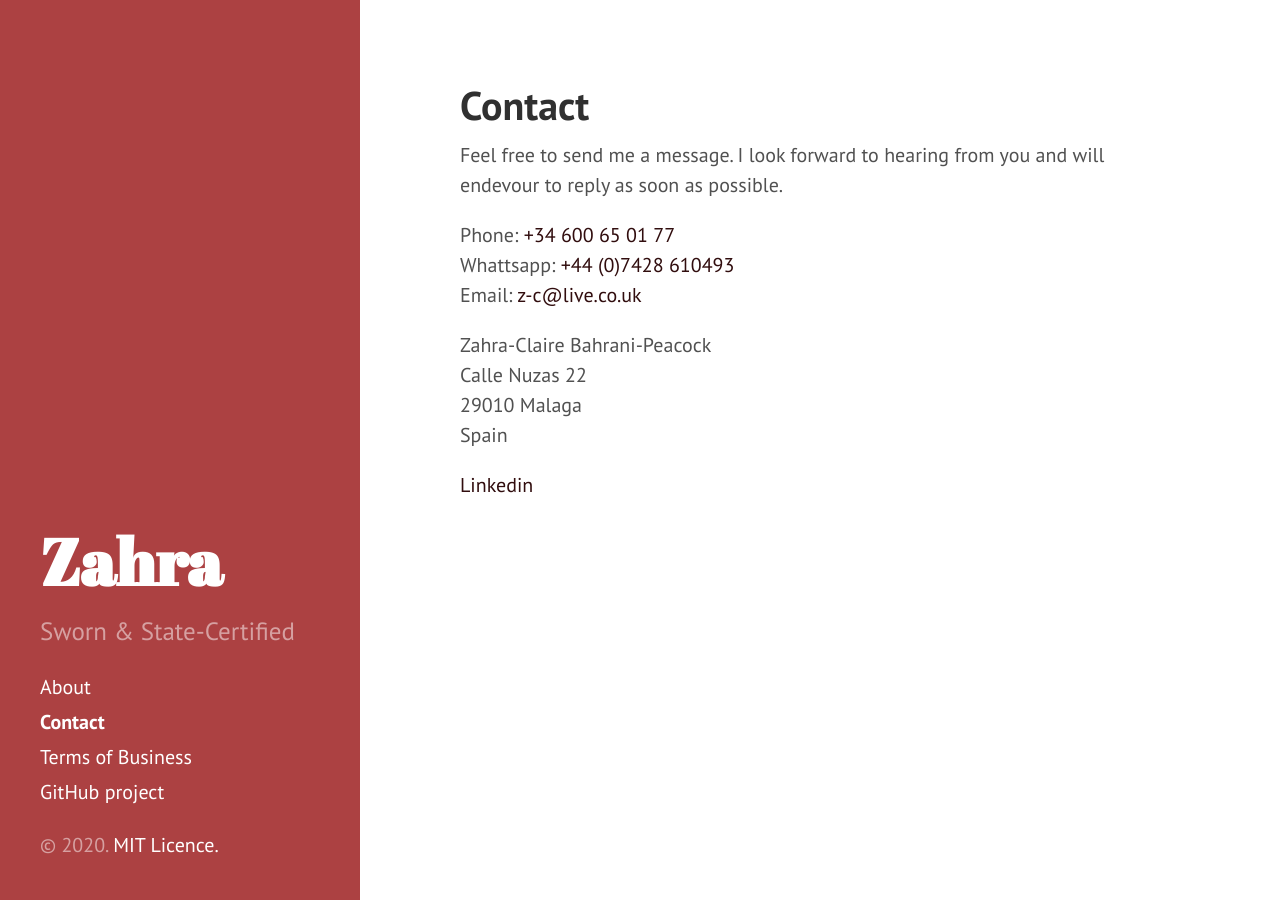
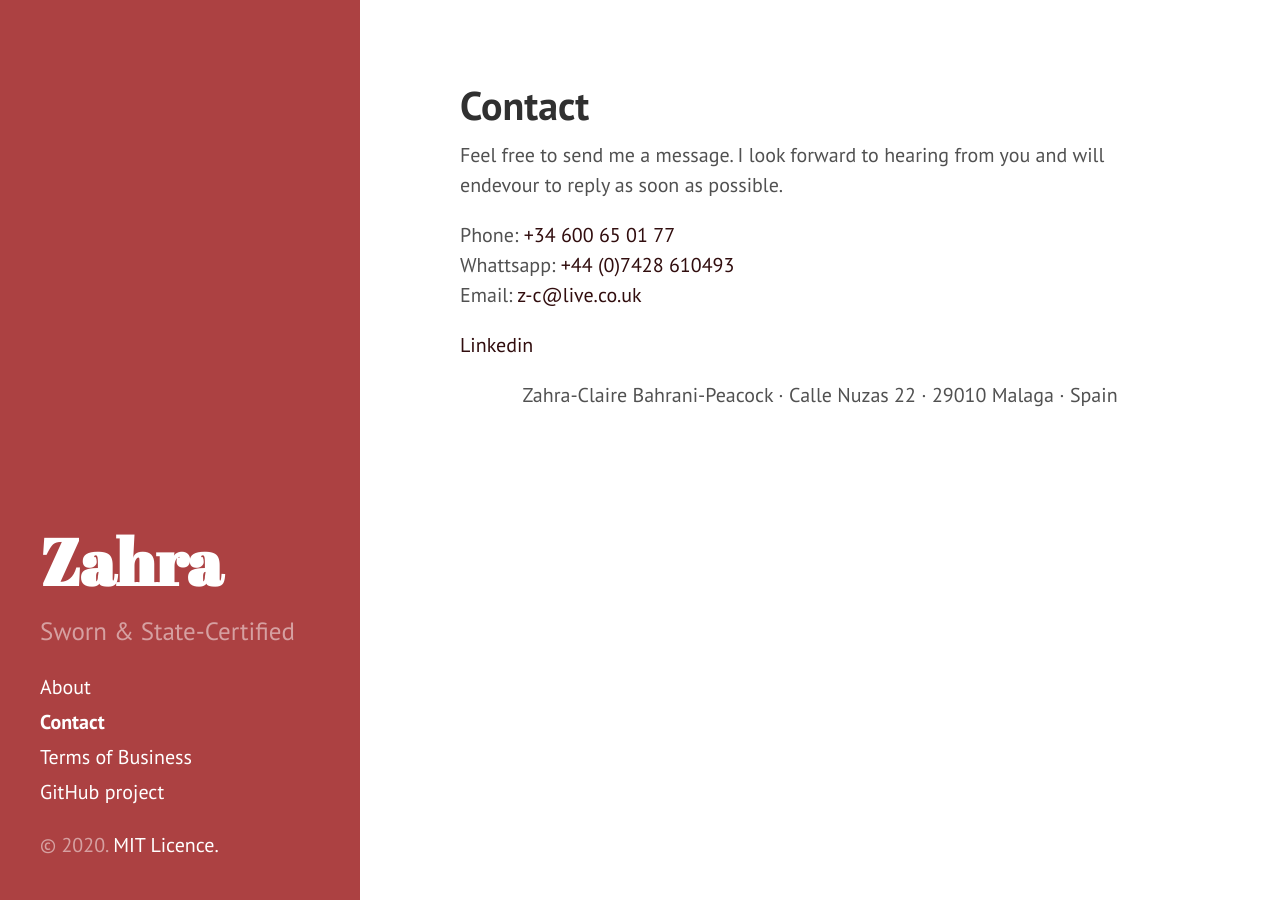
Before and after one commit to Zahra-Claire-Bahrani-Peacock/zahra-claire-bahrani-peacock.github.io, a Jekyll site: the page built from contact.md, in a window 1280 px wide. Built offline with Jekyll 4.4.1, drawn with Linux system fonts in a browser that asks for light colours.

Commit message:
Update contact.md

```diff
--- a/contact.md
+++ b/contact.md
@@ -2,6 +2,7 @@
 layout: page
 title: Contact
 ---
+
 
 Feel free to send me a message. I look forward to hearing from you and will endevour to reply as soon as possible.
 
@@ -9,9 +10,12 @@
 Whattsapp: <a href="https://api.whatsapp.com/send?phone=447428610493&text=Hi%20Zahra" target="_blank">+44 (0)7428 610493</a>
 Email: <a href="mailto:z-c@live.co.uk" target="_blank">z-c@live.co.uk</a>
 
-Zahra-Claire Bahrani-Peacock
-Calle Nuzas 22
-29010 Malaga
-Spain
+
+
 
  <a href="https://www.linkedin.com/in/zahra-claire-bahrani-peacock/">Linkedin</a>
+
+
+
+<div align="center"> Zahra-Claire Bahrani-Peacock &middot; Calle Nuzas 22 &middot; 29010 Malaga &middot; Spain
+</div>
```
